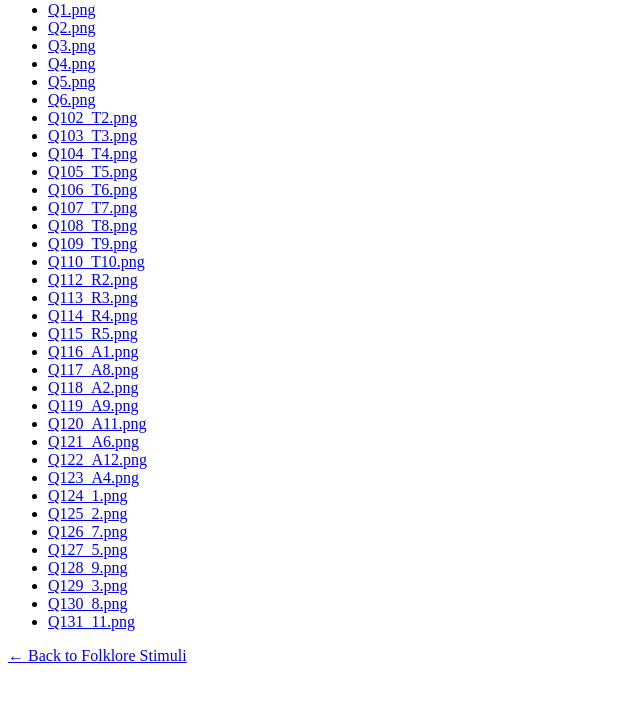
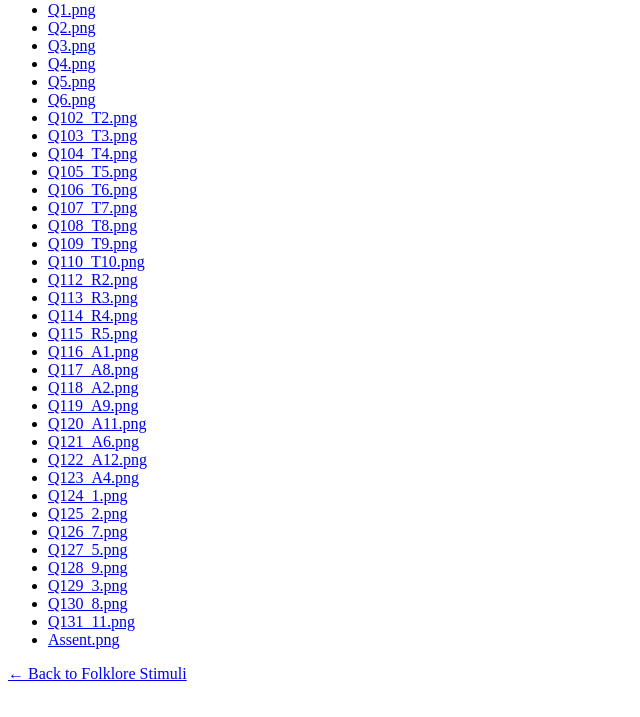
Before and after one commit to qisun14/folklore_stimuli1, a plain HTML site: page img/index.html in a window 1280 px wide. Shown: the part 79-796 px from the top of the page, without its empty margins (0-640 px from the left). Drawn offline with Linux system fonts and the light colour scheme.

Commit message:
Add link to Assent.png in index.html

```diff
--- a/img/index.html
+++ b/img/index.html
@@ -48,6 +48,8 @@
     <li><a href="Q130_8.png">Q130_8.png</a></li>
     <li><a href="Q131_11.png">Q131_11.png</a></li>
 
+    <li><a href="Assent.png">Assent.png</a></li>
+
   </ul>
 
   <p><a href="../">← Back to Folklore Stimuli</a></p>
```
